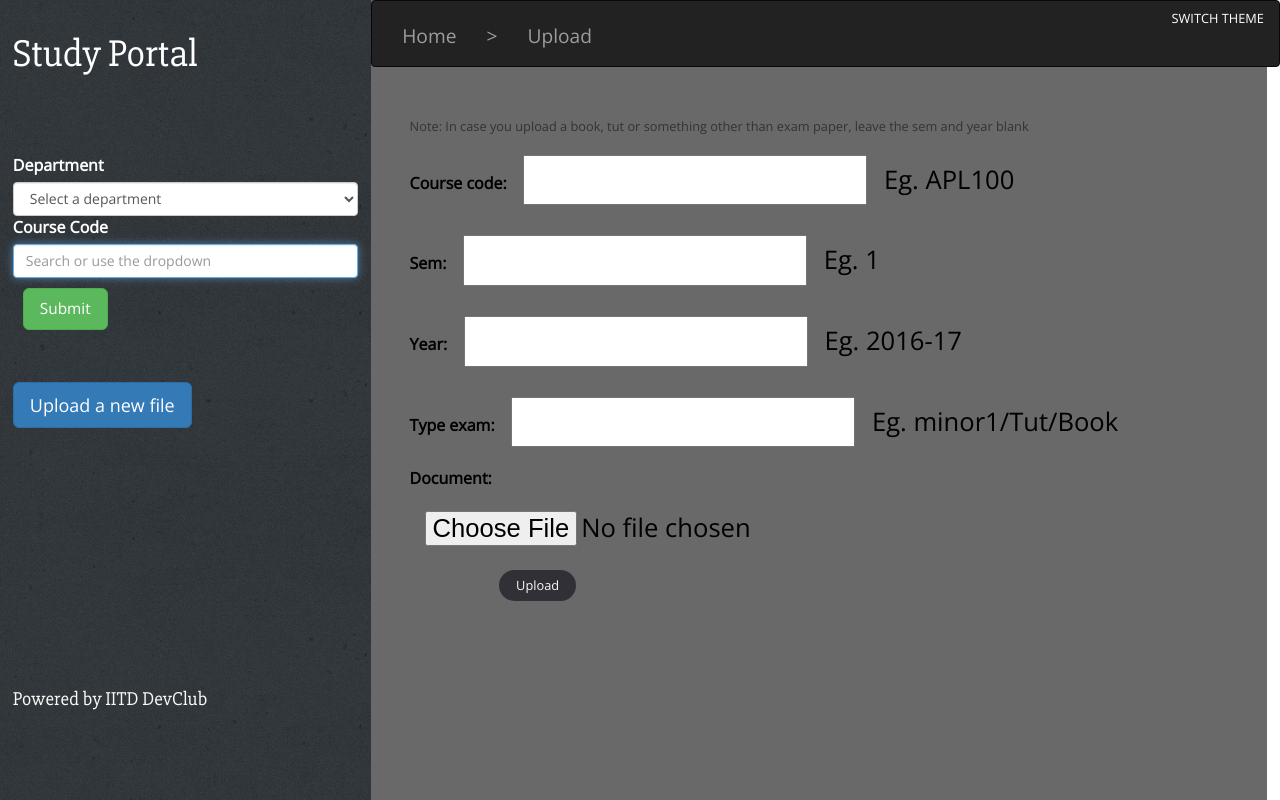
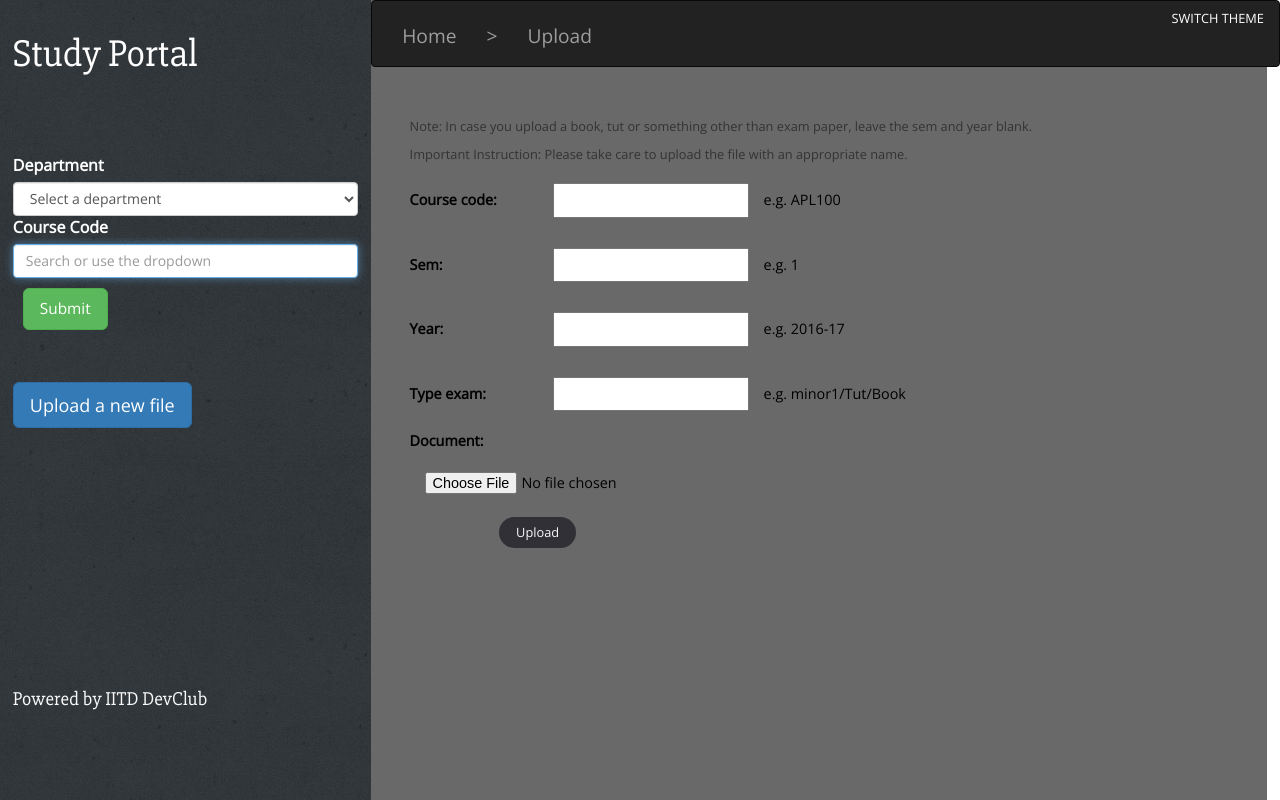
Before and after one commit to kabirtomer/studyportal, a Django app: page /studapp/upload/ in a window 1280 px wide. Run offline with Django 3.2, Linux system fonts and the light colour scheme; some libraries are stand-ins or nearby versions.

Commit message:
Styled upload page

```diff
--- a/StudyPortal/studapp/models.py
+++ b/StudyPortal/studapp/models.py
@@ -69,10 +69,10 @@ class Other(models.Model):
 class Document(models.Model):
 
 	##########to get from the form
-	course_code = models.CharField(max_length=6, blank=True,help_text="Eg. APL100")
-	sem = models.CharField(max_length=20, blank=True,help_text="Eg. 1")
-	year = models.CharField(max_length=20, blank=True,help_text="Eg. 2016-17")
-	type_exam = models.CharField(max_length=10, blank=True,help_text="Eg. minor1/Tut/Book")
+	course_code = models.CharField(max_length=6, blank=True,help_text="e.g. APL100")
+	sem = models.CharField(max_length=20, blank=True,help_text="e.g. 1")
+	year = models.CharField(max_length=20, blank=True,help_text="e.g. 2016-17")
+	type_exam = models.CharField(max_length=10, blank=True,help_text="e.g. minor1/Tut/Book")
 	document = models.FileField(upload_to=upload_to('documents/'))
 	uploaded_at = models.DateTimeField(auto_now_add=True)
 	##########
--- a/StudyPortal/studapp/static/studapp/style.css
+++ b/StudyPortal/studapp/static/studapp/style.css
@@ -291,6 +291,15 @@ font-size: 1.5em;
 color: white;
 }
 
+.uploadform span, .uploadform input {
+font-size: 0.75em;
+}
+
+.uploadform label {
+width: 10vw;
+font-size: 0.75em;
+}
+
 @media (max-width:900px)
 {
     .dept-title {
--- a/StudyPortal/studapp/templates/studapp/model_form_upload.html
+++ b/StudyPortal/studapp/templates/studapp/model_form_upload.html
@@ -26,17 +26,17 @@
 {% endblock %}
 
 {% block content %}
-	<br></br>
+  <br></br>
 <span id='form'>
-<p>Note: In case you upload a book, tut or something other than exam paper, leave the sem and year blank</p>
-  <form style="color: black; font-size:200%;" method="post" enctype="multipart/form-data">
-
+<p>Note: In case you upload a book, tut or something other than exam paper, leave the sem and year blank.</p>
+<p>Important Instruction: Please take care to upload the file with an appropriate name.</p>
+  <form style="color: black; font-size:150%;" method="post" enctype="multipart/form-data" class="uploadform">
     {% csrf_token %}
     {{ form.as_p }}
     <button type="submit">Upload</button>
   </form>
 {% endblock %}
 {% block js %}
-	<script src="{% static 'studapp/upload.js' %}"></script>
+  <script src="{% static 'studapp/upload.js' %}"></script>
 </span>
 {% endblock %}
--- a/StudyPortal/studapp/templates/studapp/model_form_uploadl.html
+++ b/StudyPortal/studapp/templates/studapp/model_form_uploadl.html
@@ -28,8 +28,9 @@
 {% block content %}
 	<br></br>
 <span id='form'>
-<p>Note: In case you upload a book, tut or something other than exam paper, leave the sem and year blank</p>
-  <form style="color: black; font-size:150%;" method="post" enctype="multipart/form-data">
+<p>Note: In case you upload a book, tut or something other than exam paper, leave the sem and year blank.</p>
+<p>Important Instruction: Please take care to upload the file with an appropriate name.</p>
+  <form style="color: black; font-size:150%;" method="post" enctype="multipart/form-data" class="uploadform">
     {% csrf_token %}
     {{ form.as_p }}
     <button type="submit">Upload</button>
```
Also changed, not shown: StudyPortal/studapp/static/studapp/stylel.css (+9 -0 lines), 1 other file.
